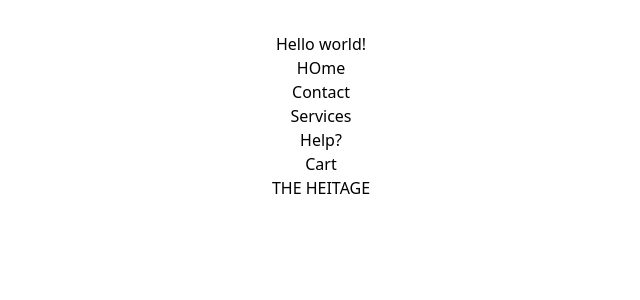
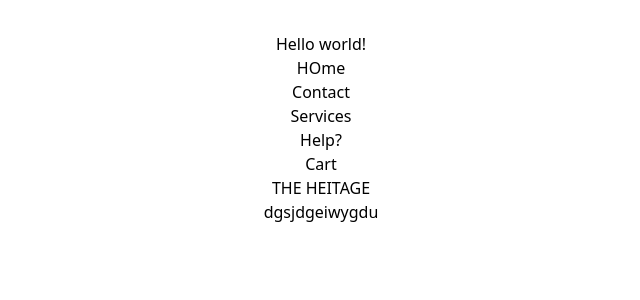
Before and after one commit to vishnujoshi1311/RT-project, a React (Vite) app: page / in a window 1280 px wide. Shown: the top 300 px of the page, without its empty margins (319-959 px from the left). Built offline with nearby package versions, Linux system fonts and the light colour scheme.

Commit message:
minor changes

```diff
--- a/src/App.jsx
+++ b/src/App.jsx
@@ -19,8 +19,11 @@ function App() {
            </ul>
       </div>
       <div><a href="">THE HEITAGE</a></div>
+      <div>dgsjdgeiwygdu</div>
     </h1>
+
   )
+
 }
 
 export default App
```
